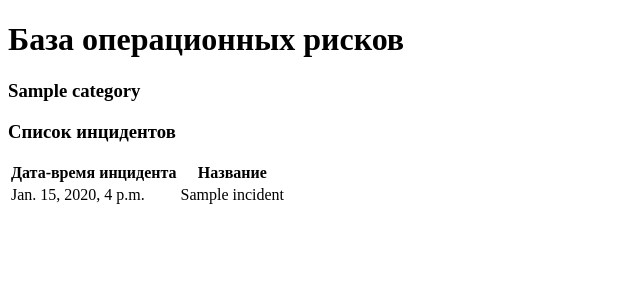
After one commit to mokhnatkin/operrisk, a Django app: template operrisk_project/templates/operrisk/category.html in a window 1280 px wide. The commit adds this page. Shown: the top 300 px of the page, without its empty margins (0-640 px from the left). Run offline with Django 3.2, Linux system fonts and the light colour scheme; the template is opened without the code that fills it: values that come from a table or form of the project are taken from there, others are empty; tables that the repository leaves empty hold one stand-in row (values such as "Sample post").

Commit message:
category page added

```diff
--- a/operrisk_project/operrisk/models.py
+++ b/operrisk_project/operrisk/models.py
@@ -1,14 +1,15 @@
 from django.db import models
 from django.template.defaultfilters import slugify
+import unidecode
+from unidecode import unidecode
 
 # Create your models here.
 class Category(models.Model):#class for category of incident
-    name = models.CharField(max_length=256,unique=True,null=False)
-    URL_name = models.SlugField(unique=True,null=False)
-    #URL_name = models.CharField(max_length=256,unique=True,null=False,default=name)
+    name = models.CharField(max_length=256,unique=True)
+    URL_name = models.SlugField(unique=True)
 
     def save(self, *args, **kwargs):
-        self.URL_name = slugify(self.name)
+        self.URL_name = slugify(unidecode(self.name))
         super(Category,self).save(*args, **kwargs)
 
     class Meta:
--- a/operrisk_project/operrisk/urls.py
+++ b/operrisk_project/operrisk/urls.py
@@ -5,4 +5,5 @@ from django.shortcuts import render
 
 urlpatterns = [
     path('', views.index, name='index'),
+    url(r'^category/(?P<category_URL_name>[\w\-]+)/$',views.show_category,name='show_category')
 ]
--- /dev/null
+++ b/operrisk_project/templates/operrisk/category.html
@@ -0,0 +1,36 @@
+<!DOCTYPE html>
+{% load staticfiles %}
+<html>
+    <head>
+        <title>Oper risk</title>
+    </head>
+    <body>
+        <h1>База операционных рисков</h1>
+        <div>
+            {% if category %}
+                <h3>{{ category.name }}</h3>
+            {% else %}
+                <strong>Такой категории нет в базе</strong>
+            {% endif %}
+        </div>
+        <div>
+            {% if incidents %}
+                <h3>Список инцидентов</h3>
+                <table>
+                    <tr>
+                        <th>Дата-время инцидента</th>
+                        <th>Название</th>
+                    </tr>
+                    {% for incident in incidents %}
+                    <tr>
+                        <td>{{ incident.incident_date }}</td>
+                        <td>{{ incident.name }}</td>
+                    </tr>
+                    {% endfor %}
+                </table>
+            {% else %}
+            <strong>В данной категории пока нет инцидентов</strong>
+            {% endif %}
+        </div>
+    </body>
+</html>
--- a/operrisk_project/templates/operrisk/index.html
+++ b/operrisk_project/templates/operrisk/index.html
@@ -23,7 +23,9 @@
             <h3>Категории опер. рисков</h3>
             <ul>
                 {% for cat in categories %}
-                <li>{{ cat.name }}</li>
+                <li>
+                    <a href="/operrisk/category/{{ cat.URL_name }}">{{ cat.name }}</a>
+                </li>
                 {% endfor %}
             </ul>
             {% else %}
```
Also changed, not shown: operrisk_project/operrisk/views.py (+12 -0 lines).
